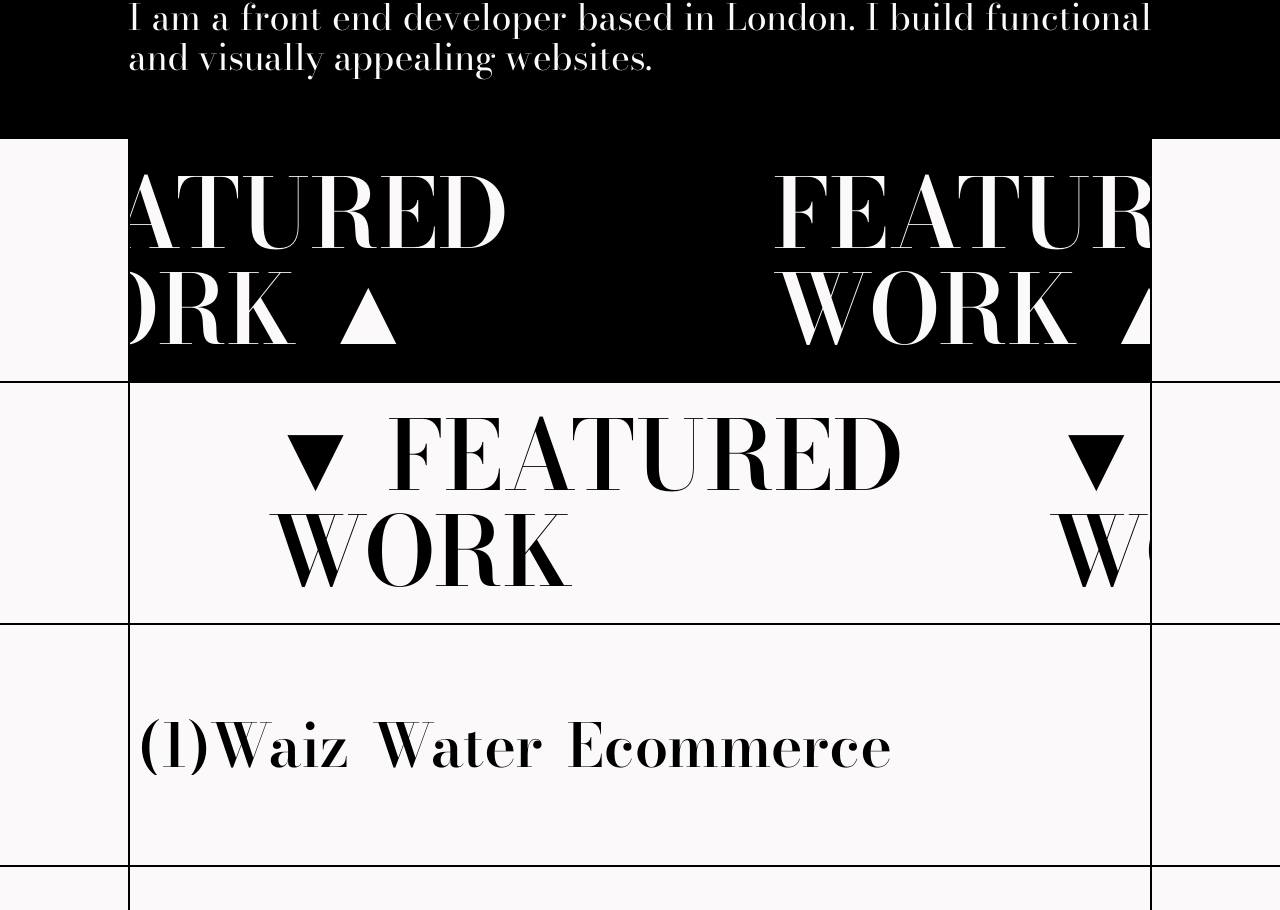
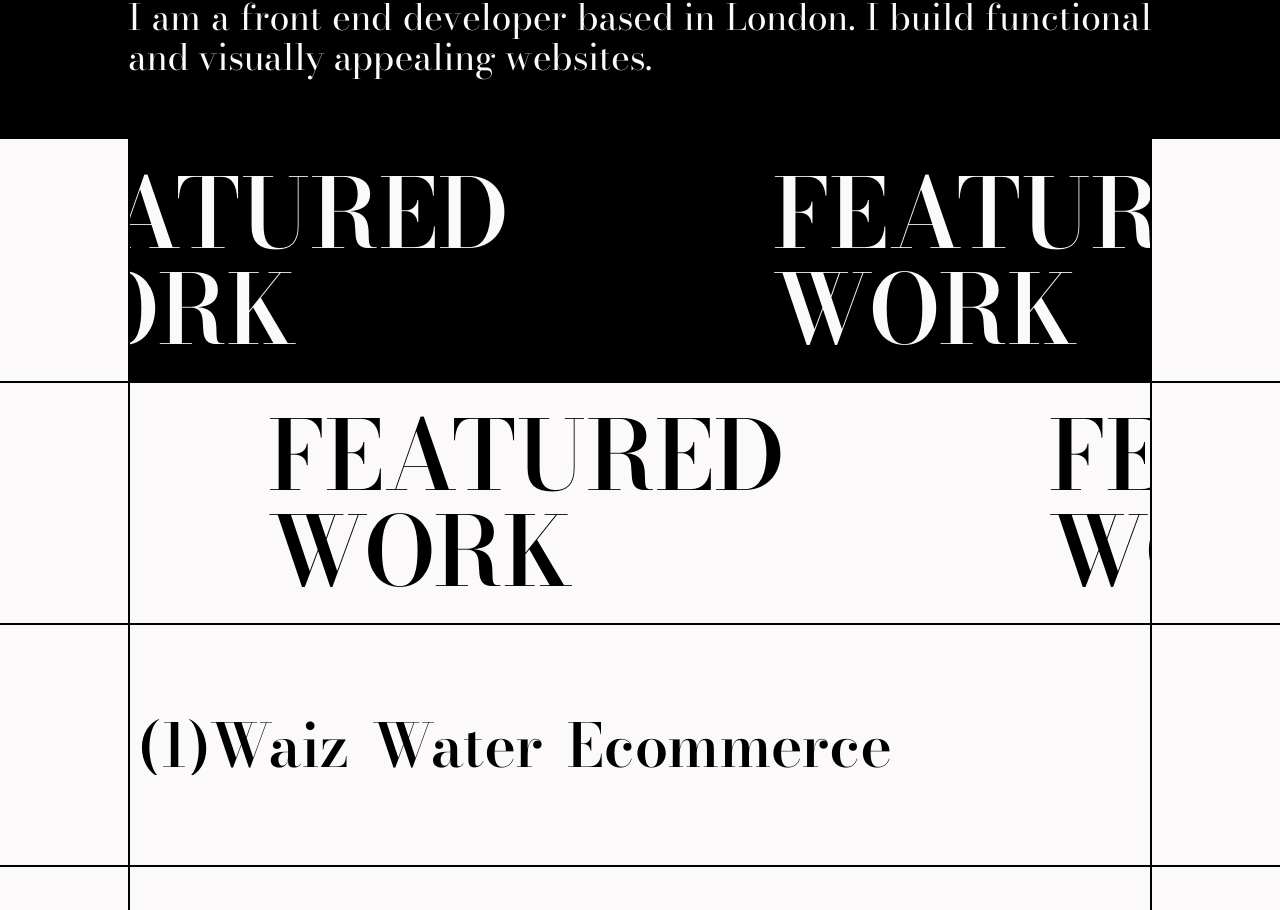
Before and after one commit to wecessary/personal-website-2023, a Next.js app: page / in a window 1280 px wide. Shown: the part 1633-2543 px from the top of the page. Built offline with nearby package versions, Linux system fonts and the light colour scheme.

Commit message:
fix: remove unnecessasry text

```diff
--- a/src/components/portfolio/Portfolio.tsx
+++ b/src/components/portfolio/Portfolio.tsx
@@ -10,7 +10,7 @@ export const Portfolio = () => {
         <BannerContainer dark>
           <InfiniteBanner
             leftToright
-            itemsSrc={Array(10).fill("FEATURED WORK ▲")}
+            itemsSrc={Array(10).fill("FEATURED WORK")}
             numberOfRepeatItems={1}
             itemType="text"
           />
@@ -18,7 +18,7 @@ export const Portfolio = () => {
       </div>
       <BannerContainer borderBt>
         <InfiniteBanner
-          itemsSrc={Array(10).fill("▼ FEATURED WORK")}
+          itemsSrc={Array(10).fill("FEATURED WORK")}
           numberOfRepeatItems={1}
           itemType="text"
         />
```
